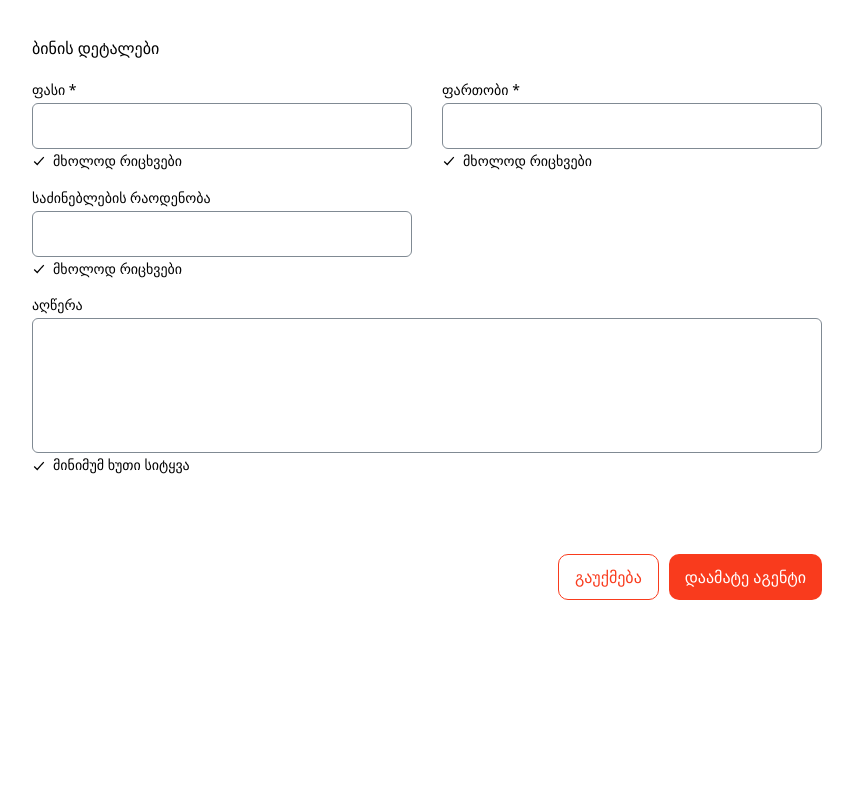
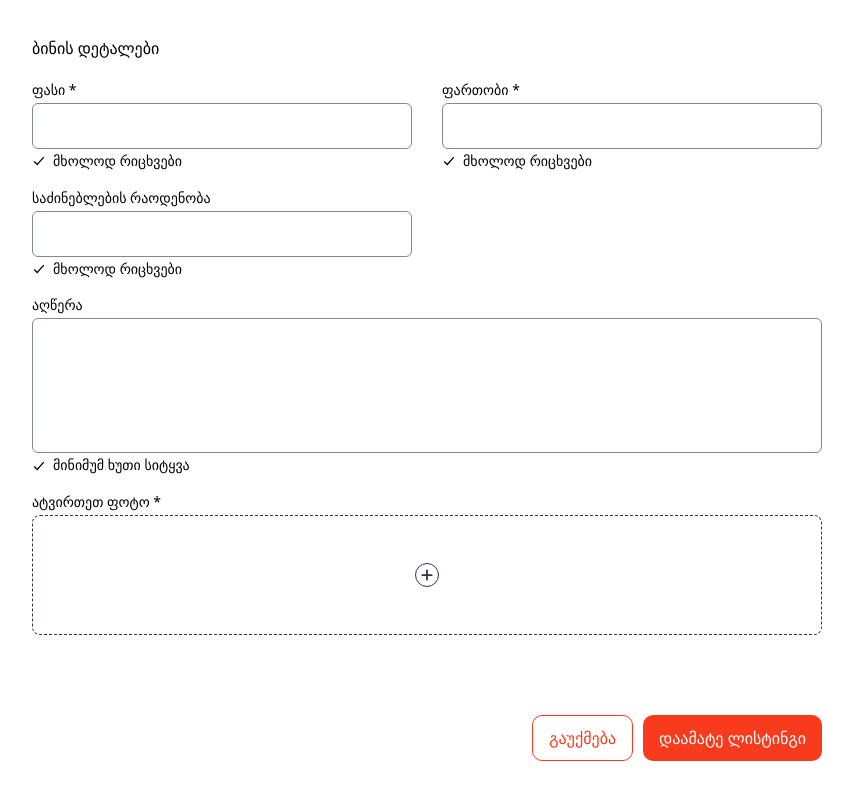
Before and after one commit to alikpashaevi/redberry-project, a Next.js app: page /add-listing in a window 1280 px wide. Shown: the part 652-1452 px from the top of the page, without its empty margins (213-1066 px from the left). Before the commit the page ends 1339 px from the top, so only its background shows below. Built offline with nearby package versions, Linux system fonts and the light colour scheme; no server answers.

Commit message:
file input added

```diff
--- a/src/app/add-listing/page.tsx
+++ b/src/app/add-listing/page.tsx
@@ -1,6 +1,8 @@
 "use client"
 import { useState, useEffect } from 'react';
 import { IoCheckmarkSharp } from 'react-icons/io5';
+import { FaPlus } from "react-icons/fa6";
+import { FaRegTrashAlt } from "react-icons/fa";
 
 export default function ListingPage() {
   const [name, setName] = useState('');
@@ -17,6 +19,9 @@ export default function ListingPage() {
   const [cities, setCities] = useState<{ id: number; name: string; region_id: number }[]>([]);;
   const [selectedRegion, setSelectedRegion] = useState<number | null>(null);
   const [filteredCities, setFilteredCities] = useState<{ id: number; name: string; region_id: number }[]>([]);
+
+  const [uploadedImage, setUploadedImage] = useState<string | null>(null);
+  const [fileError, setFileError] = useState("");
 
   useEffect(() => {
     const fetchRegions = async () => {
@@ -104,6 +109,33 @@ export default function ListingPage() {
     if (!hasErrors) {
       console.log('Form submitted successfully');
     }
+  };
+
+  const handleFileChange = (e: React.ChangeEvent<HTMLInputElement>) => {
+    const file = e.target.files?.[0];
+    if (file) {
+      if (!file.type.startsWith("image/")) {
+        setFileError("ფაილი უნდა იყოს სურათი");
+        return;
+      }
+      if (file.size > 1024 * 1024) {
+        setFileError("სურათი უნდა იყოს 1MB-ზე ნაკლები");
+        return;
+      }
+
+      setFileError("");
+
+      const reader = new FileReader();
+      reader.onload = (event) => {
+        setUploadedImage(event.target?.result as string);
+      };
+      reader.readAsDataURL(file);
+    }
+  };
+
+  const handleRemoveImage = (e: React.MouseEvent) => {
+    e.stopPropagation();
+    setUploadedImage(null);
   };
 
 
@@ -311,8 +343,46 @@ export default function ListingPage() {
                   </div>
                 </div>
               </div>
+              <div className="flex flex-col gap-[4px] w-full">
+                <span className="text-[14px] leading-[16.8px] font-medium">
+                      ატვირთეთ ფოტო *
+                    </span>
+                <div className={`flex items-center justify-center border-[1px] ${fileError ? 'border-red-500' : 'border-[#2D3648]'} h-[120px] rounded-[8px] border-dashed relative`}>
+                  {uploadedImage ? (
+                    <div className="relative h-[82px] w-[92px] rounded-[8px] ">
+                      <img
+                        src={uploadedImage}
+                        alt="Uploaded"
+                        className="h-full w-full object-cover rounded-[8px]"
+                      />
+                      <button
+                        onClick={handleRemoveImage}
+                        className="z-10 w-[24px] h-[24px] text-[14px] absolute bottom-[-4px] right-[-4px] flex items-center justify-center rounded-full border-[1px] border-[#021526] bg-white text-[#021526]"
+                      >
+                        <FaRegTrashAlt />
+                      </button>
+                    </div>
+                  ) : (
+                    <label htmlFor="fileInput" className="cursor-pointer w-full h-full flex items-center justify-center">
+                      <div className="w-[24px] h-[24px] flex items-center justify-center border border-[#2D3648] rounded-full text-center">
+                        <span className="text-[#2D3648] text-[14px] font-bold">
+                          <FaPlus />
+                        </span>
+                      </div>
+                    </label>
+                  )}
+                </div>
+                <input
+                id="fileInput"
+                type="file"
+                className="hidden"
+                onChange={handleFileChange}
+              />
+              {fileError && (
+                <span className="text-red-500 text-sm">{fileError}</span>
+              )}
+              </div>
             </div>
-
           </div>
           <div></div>
         </div>
@@ -327,7 +397,7 @@ export default function ListingPage() {
                 className="flex gap-[2px] items-center font-medium text-[16px] text-center cursor-pointer py-[10px] px-[16px] rounded-[10px] bg-[#F93B1D] text-white hover:bg-[#DF3014]"
                 onClick={handleSubmit}
               >
-                დაამატე აგენტი
+                დაამატე ლისტინგი
               </button>
             </div>
       </div>
```
